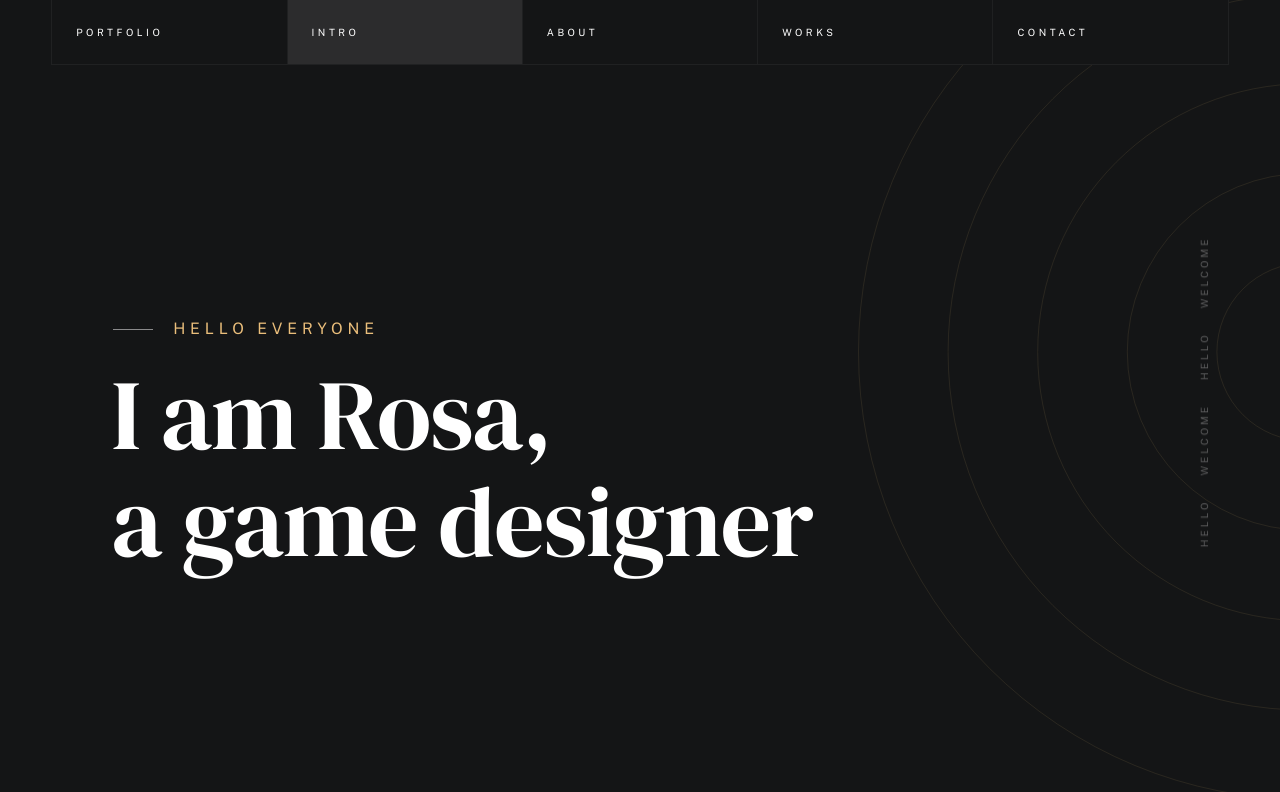
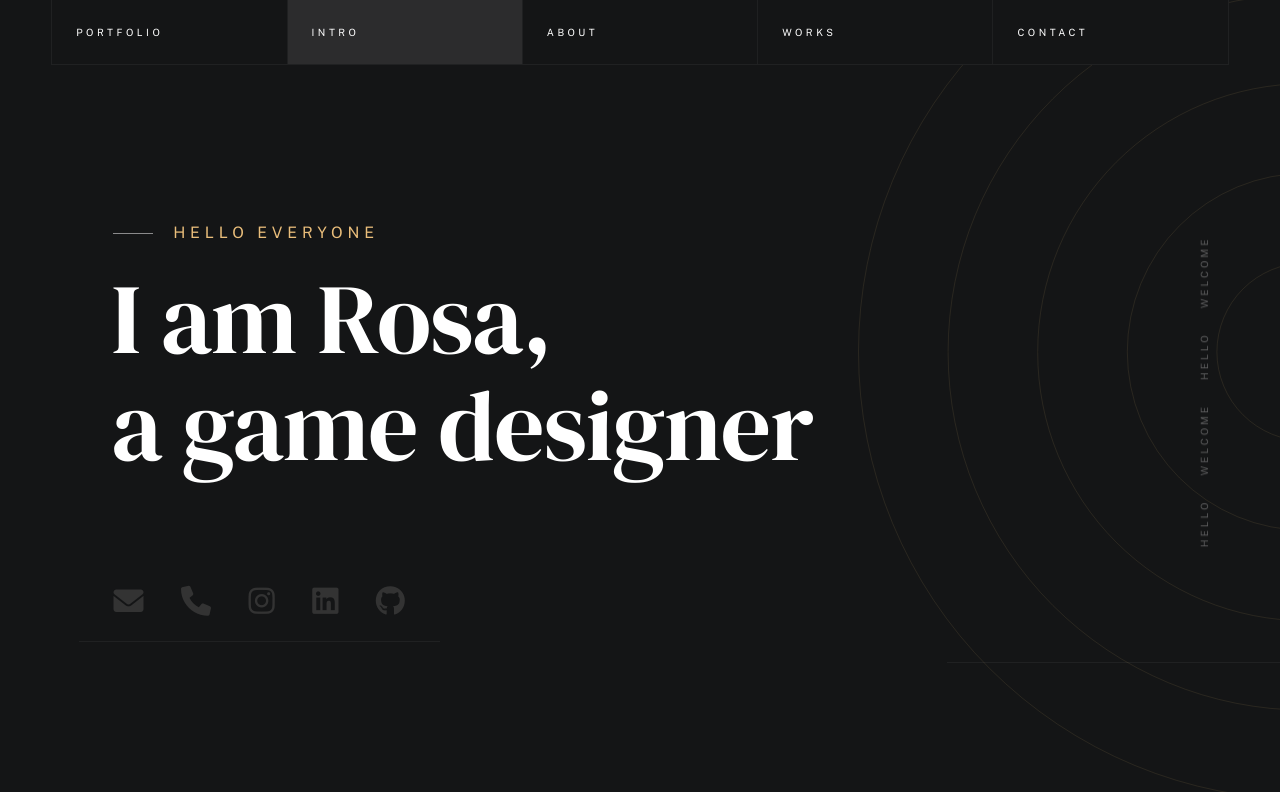
Before and after one commit to putri-rosario/putri-rosario.github.io, a plain HTML site: page index.html in a window 1280 px wide. Shown: the top 792 px of the page. Drawn offline with nearby package versions, Linux system fonts and the light colour scheme; a web font is replaced by a local one.

Commit message:
Deskripsikan perubahan yang dilakukan

```diff
--- a/css/styles.css
+++ b/css/styles.css
@@ -156,6 +156,30 @@
     --color-text-light  : var(--color-gray-7);
     --color-placeholder : var(--color-gray-7);
 
+    /* icon medsos */
+    .contact-icons a {
+        margin: 0 15px; /* Jarak antar ikon */
+        font-size: 30px; /* Ukuran ikon */
+        color: #333; /* Warna ikon */
+        text-decoration: none; /* Hilangkan garis bawah */
+    }
+
+    .contact-icons a:hover {
+        color: #0077b5; /* Warna ikon saat hover */
+        transition: color 0.3s ease; /* Efek transisi warna */
+    }
+
+    .row.contact-bottom {
+        display: flex;
+        justify-content: center; /* Pusatkan ikon secara horizontal */
+        align-items: center; /* Pusatkan ikon secara vertikal */
+        padding: 20px;
+        margin-top: 33%;
+        margin-left: -590%;
+    }
+
+
+
     /* buttons
      */
     --color-btn                    : var(--color-gray-9);
@@ -3198,7 +3222,6 @@ img.u-pull-left {
     min-height      : calc(25.5 * var(--space));
     justify-content : center;
     align-items     : center;
-    padding-top     : calc(16vh + var(--header-height));
     padding-bottom  : var(--vspace-3);
 }
 
--- a/index.html
+++ b/index.html
@@ -56,7 +56,7 @@
         <header class="s-header">
 
             <div class="header-mobile">
-                <span class="mobile-home-link"><a href="index.html">Luther.</a></span>
+                <span class="mobile-home-link"><a href="index.html">Portfolio</a></span>
                 <a class="mobile-menu-toggle" href="#0"><span>Menu</span></a>
             </div>
 
@@ -96,6 +96,46 @@
                             a game designer <br>
                         </h1>
                     </div>
+
+                    <!-- Kontak Email dan Nomor Telepon -->
+                    <!-- Tambahkan link Font Awesome di header HTML -->
+<link href="https://cdnjs.cloudflare.com/ajax/libs/font-awesome/6.0.0-beta3/css/all.min.css" rel="stylesheet">
+
+<div class="row contact-bottom">
+    <!-- Kontak Email dan Nomor Telepon -->
+     <!-- <div class="column lg-3 md-5 tab-6 stack-on-550 contact-block">
+        <p class="contact-links">
+            <a href="mailto:putrirosario19@gmail.com" title="Email"><i class="fas fa-envelope"></i></a>
+            <a href="tel:+6281231362897" title="Phone"><i class="fas fa-phone"></i></a>
+        </p>
+    </div> -->
+
+    <!-- Tambahkan link Font Awesome di header HTML -->
+<link href="https://cdnjs.cloudflare.com/ajax/libs/font-awesome/6.0.0-beta3/css/all.min.css" rel="stylesheet">
+
+<div class="row contact-bottom" style="text-align: center;">
+    <!-- Kontak dan Media Sosial -->
+    <div class="contact-icons">
+        <a href="mailto:putrirosario19@gmail.com" title="Email">
+            <i class="fas fa-envelope"></i>
+        </a>
+        <a href="tel:+6281231362897" title="Phone">
+            <i class="fas fa-phone"></i>
+        </a>
+        <a href="https://www.instagram.com/putrirosario_" target="_blank" title="Instagram">
+            <i class="fab fa-instagram"></i>
+        </a>
+        <a href="https://www.linkedin.com/in/putri-rosario-7b34312b3?utm_source=share&utm_campaign=share_via&utm_content=profile&utm_medium=android_app"
+           target="_blank" title="LinkedIn">
+            <i class="fab fa-linkedin"></i>
+        </a>
+        <a href="https://github.com/putri-rosario" target="_blank" title="GitHub">
+            <i class="fab fa-github"></i>
+        </a>
+    </div>
+</div>
+
+
 
                     <ul class="intro-social">
                         <li><a href="#0">Hello</a></li>
@@ -638,28 +678,12 @@
 
                         <p class="h1">
                             Thank you for visiting my portfolio. I hope that every work here can inspire and impress. <br>
-                            If you have any questions, please contact me through the contact below.
+                            If you have any questions, please contact me.
                         </p>
                     </div>
                 </div> <!-- end contact-top -->
 
-                <div class="row contact-bottom">
-                    <div class="column lg-3 md-5 tab-6 stack-on-550 contact-block">
-                        <h3 class="text-pretitle">Reach me at</h3>
-                        <p class="contact-links">
-                            <p>putrirosario19@gmail.com <br>+62 812 3136 2897 </p>
-                        </p>
-                    </div>
-                    <div class="column lg-4 md-5 tab-6 stack-on-550 contact-block">
-                        <h3 class="text-pretitle">Social Media</h3>
-                        <ul class="contact-social">
-                            <p>Instagram : putrirosario_ <br> LinkedIn : Putri Rosario</p>
-                        </ul>
-                    </div>
-                    <!-- <div class="column lg-4 md-12 contact-block">
-                        <a href="mailto:sayhello@luther.com" class="mailtoui btn btn--medium u-fullwidth contact-btn">Say Hello.</a>
-                    </div> -->
-                </div> <!-- end contact-bottom -->
+
 
             </section> <!-- end contact -->
 
```
